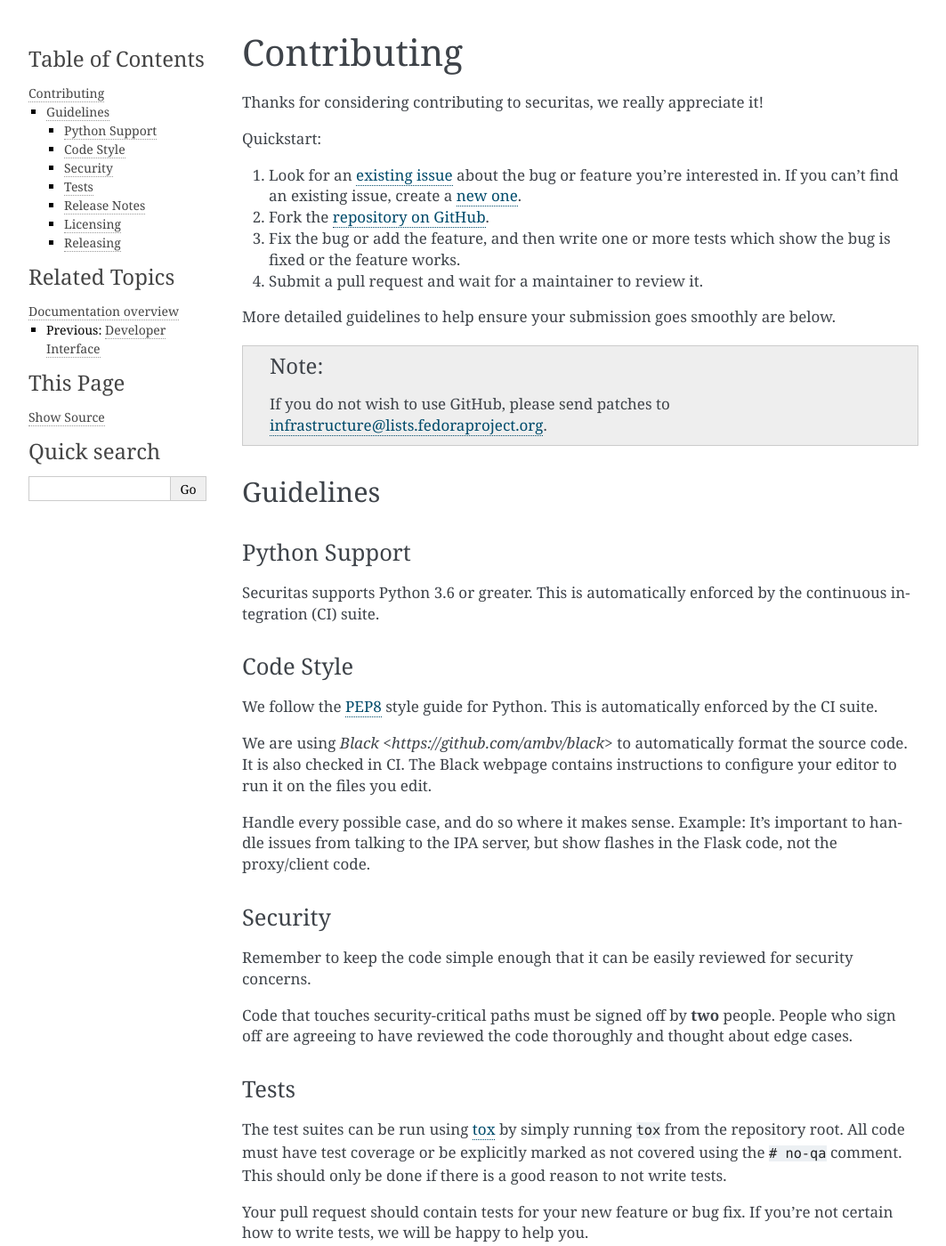
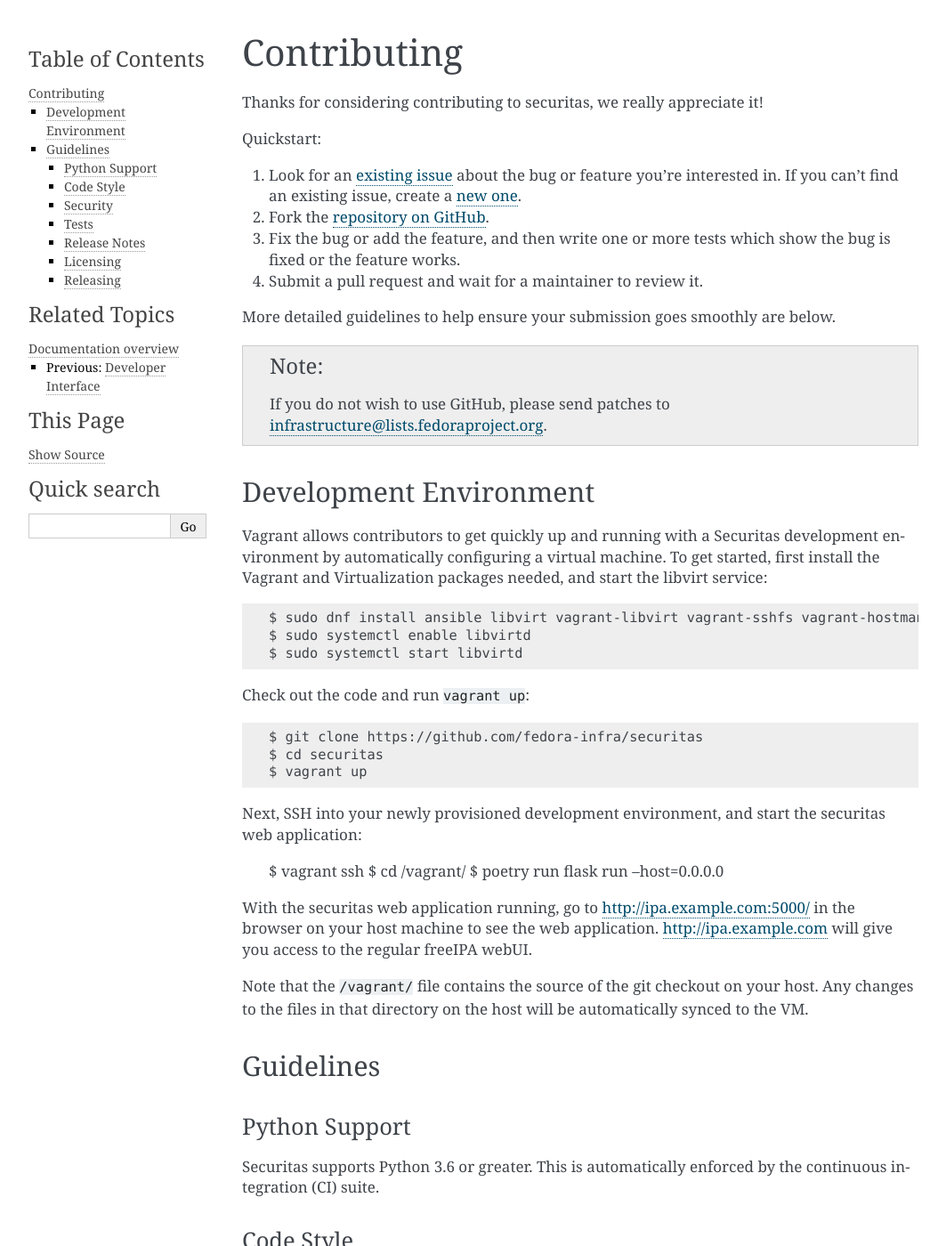
Before and after one commit to fedora-infra/noggin, a Sphinx documentation site: the page built from docs/contributing.rst, in a window 1280 px wide and 1400 px high. Shown: the whole window at 89% size, without its empty margins (98-1161 px from the left). Built offline with Sphinx 7.4.7, drawn with Linux system fonts in a browser that asks for light colours.

Commit message:
add vagrant setup
Signed-off-by: Ryan Lerch <rlerch@redhat.com>

```diff
--- a/docs/contributing.rst
+++ b/docs/contributing.rst
@@ -24,6 +24,35 @@
 
 .. note:: If you do not wish to use GitHub, please send patches to
           infrastructure@lists.fedoraproject.org.
+
+Development Environment
+=======================
+Vagrant allows contributors to get quickly up and running with a Securitas development environment by
+automatically configuring a virtual machine. To get started, first install the Vagrant and Virtualization
+packages needed, and start the libvirt service::
+
+    $ sudo dnf install ansible libvirt vagrant-libvirt vagrant-sshfs vagrant-hostmanager
+    $ sudo systemctl enable libvirtd
+    $ sudo systemctl start libvirtd
+
+Check out the code and run ``vagrant up``::
+
+    $ git clone https://github.com/fedora-infra/securitas
+    $ cd securitas
+    $ vagrant up
+
+Next, SSH into your newly provisioned development environment, and start the securitas web application:
+
+    $ vagrant ssh
+    $ cd /vagrant/
+    $ poetry run flask run --host=0.0.0.0
+
+With the securitas web application running, go to http://ipa.example.com:5000/ in the browser on your
+host machine to see the web application. http://ipa.example.com will give you access to the regular freeIPA
+webUI.
+
+Note that the ``/vagrant/`` file contains the source of the git checkout on your host. Any changes
+to the files in that directory on the host will be automatically synced to the VM.
 
 
 Guidelines
```
Also changed, not shown: 6 other files.
